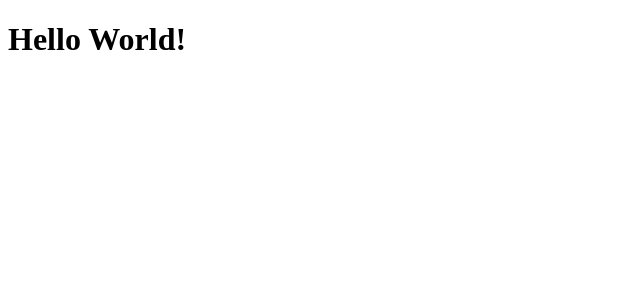
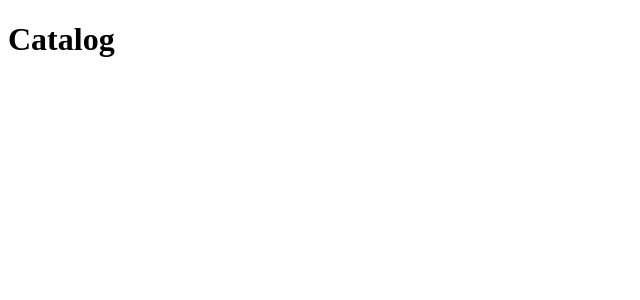
Before and after one commit to thefalked/working-with-redux, a React (Create React App) app: page / in a window 1280 px wide. Shown: the top 300 px of the page, without its empty margins (0-640 px from the left). Built offline with nearby package versions, Linux system fonts and the light colour scheme.

Commit message:
configuring redux store

```diff
--- a/src/App.tsx
+++ b/src/App.tsx
@@ -1,5 +1,15 @@
+import { Provider } from "react-redux";
+
+import store from "./store";
+
+import Catalog from "./components/Catalog";
+
 function App() {
-  return <h1>Hello World!</h1>;
+  return (
+    <Provider store={store}>
+      <Catalog />
+    </Provider>
+  );
 }
 
 export default App;
--- /dev/null
+++ b/src/components/Catalog/index.tsx
@@ -0,0 +1,12 @@
+import React from "react";
+import { useSelector } from "react-redux";
+
+const Catalog: React.FC = () => {
+  const catalog = useSelector((state) => state);
+
+  console.log(catalog);
+
+  return <h1>Catalog</h1>;
+};
+
+export default Catalog;
--- /dev/null
+++ b/src/store/index.ts
@@ -0,0 +1,5 @@
+import { createStore } from "redux";
+
+const store = createStore(() => [])
+
+export default store;
```
